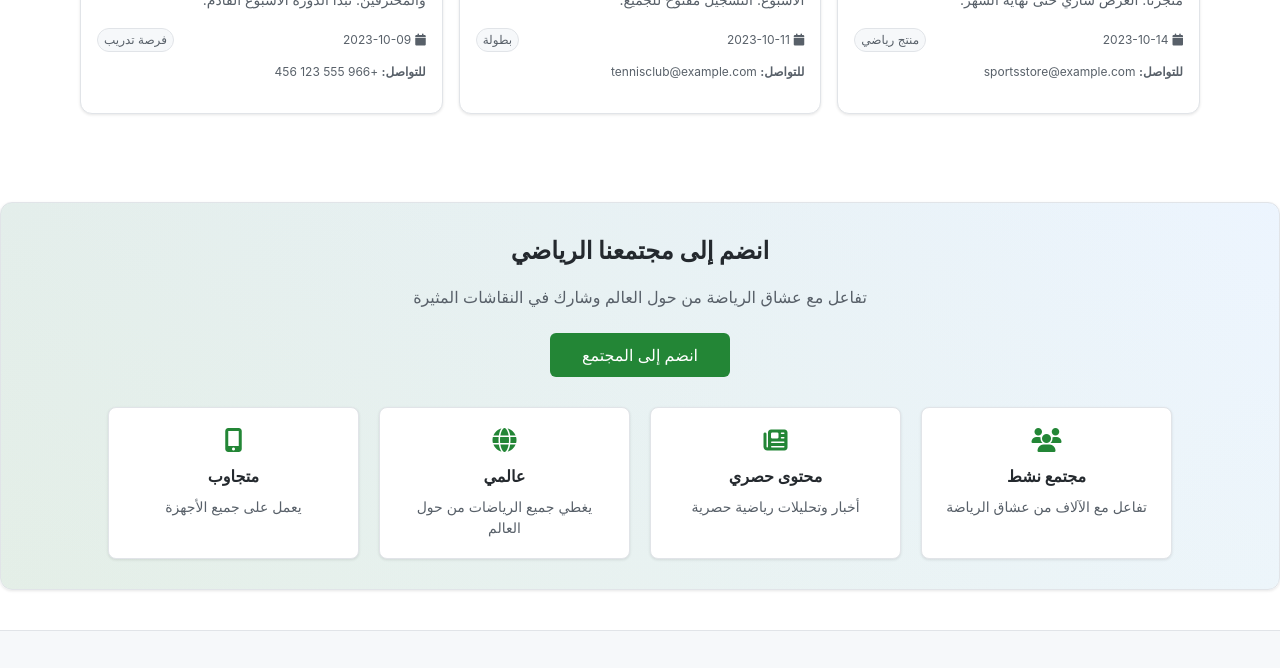
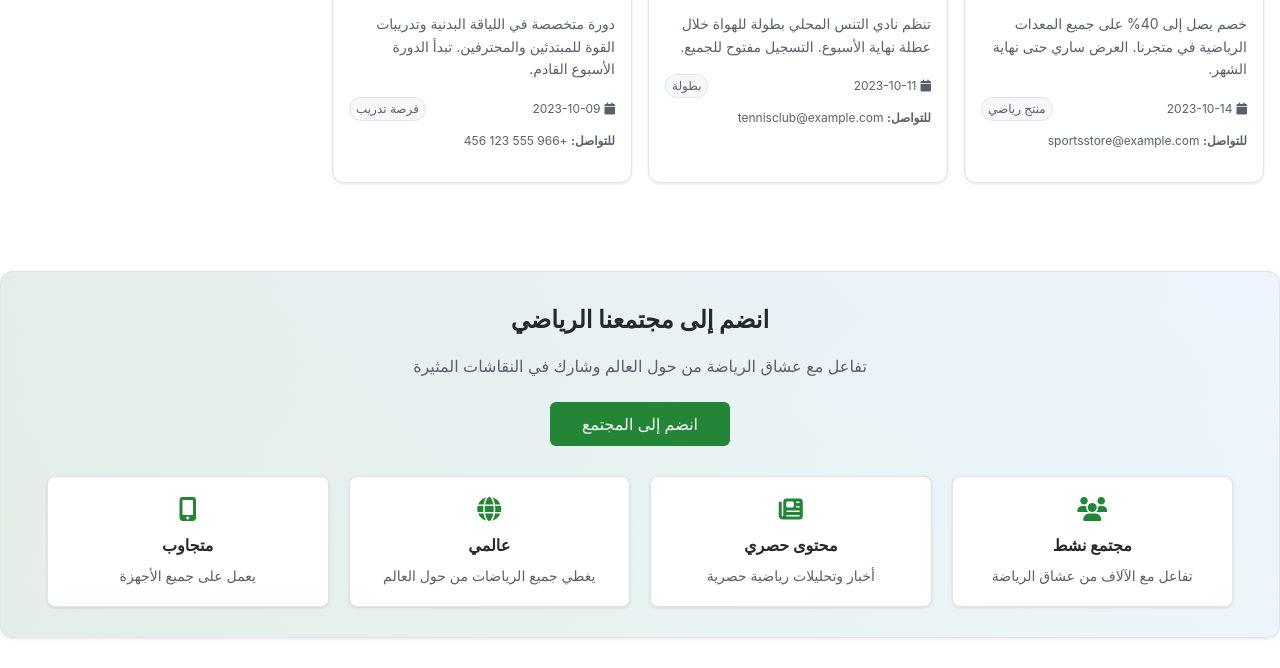
Before and after one commit to asgs1561sd/gjgf121, a plain HTML site: page index.html in a window 1280 px wide. Shown: the part 2001-2669 px from the top of the page. Drawn offline with Linux system fonts and the light colour scheme.

Commit message:
Update index.html

```diff
--- a/index.html
+++ b/index.html
@@ -16,7 +16,7 @@
             --text-secondary: #586069;
             --bg-color: #ffffff;
             --card-bg: #ffffff;
-            --header-bg: #f6f8fa;
+            --header-bg: rgba(246, 248, 250, 0.95);
             --button-bg: #f6f8fa;
             --button-hover: #e1e4e8;
             --success-color: #28a745;
@@ -35,7 +35,7 @@
             --text-secondary: #8b949e;
             --bg-color: #0d1117;
             --card-bg: #161b22;
-            --header-bg: #161b22;
+            --header-bg: rgba(22, 27, 34, 0.95);
             --button-bg: #21262d;
             --button-hover: #30363d;
             --shadow: 0 1px 3px rgba(0, 0, 0, 0.3);
@@ -79,7 +79,7 @@
         }
 
         .container {
-            width: 90%;
+            width: 100%;
             max-width: 1280px;
             margin: 0 auto;
             padding: 0 16px;
@@ -96,6 +96,7 @@
             backdrop-filter: blur(10px);
             -webkit-backdrop-filter: blur(10px);
             box-shadow: var(--shadow);
+            width: 100%;
         }
 
         .header-content {
```
